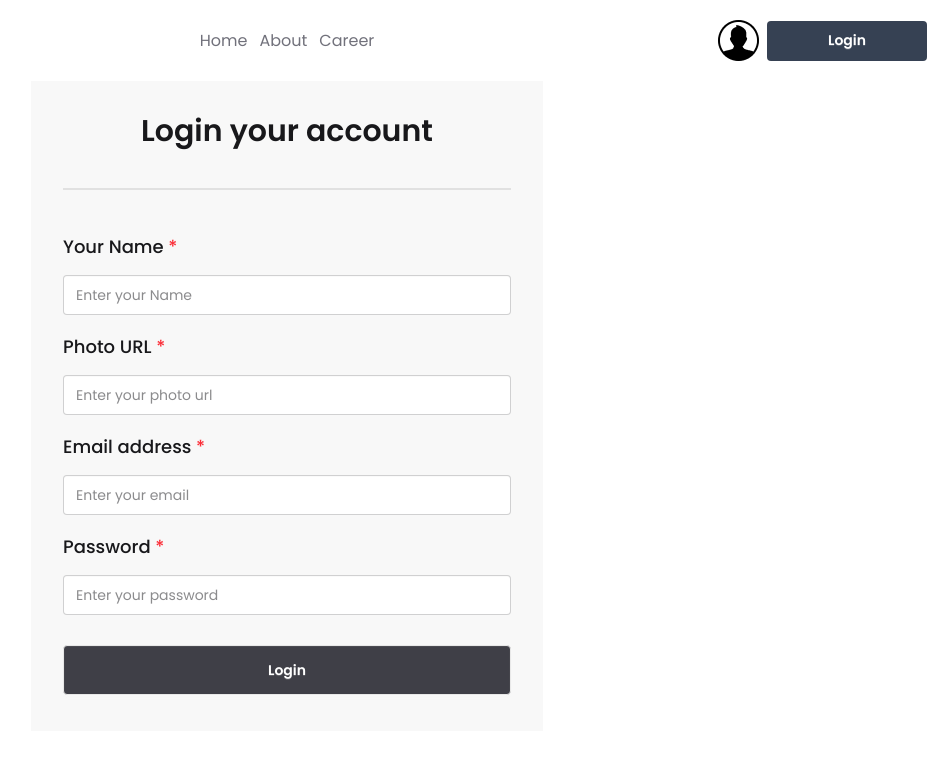
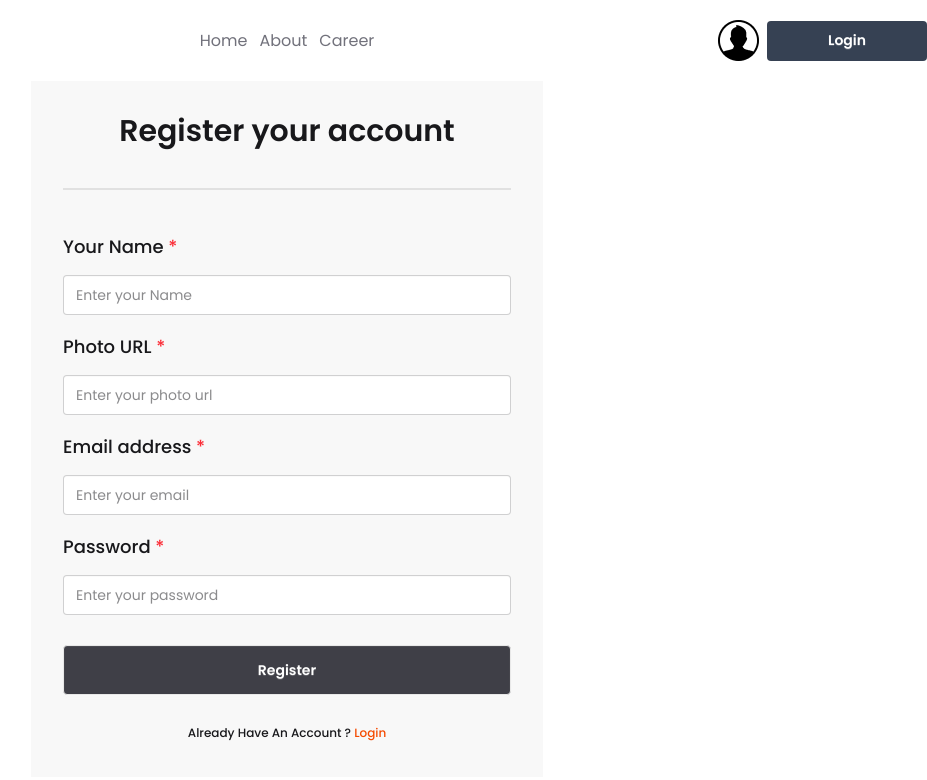
Before and after one commit to tawhidzihad/dragon-news-nextjs-app, a Next.js app: page /register in a window 1280 px wide. Shown: the top 780 px of the page, without its empty margins (353-1280 px from the left). Built offline with nearby package versions, Linux system fonts and the light colour scheme.

Commit message:
Dragon news deploy in vercel

```diff
--- a/package.json
+++ b/package.json
@@ -9,6 +9,7 @@
 		"lint": "eslint"
 	},
 	"dependencies": {
+		"better-auth": "^1.6.9",
 		"date-fns": "^4.1.0",
 		"next": "16.2.4",
 		"react": "19.2.4",
--- a/src/app/(auth)/login/page.jsx
+++ b/src/app/(auth)/login/page.jsx
@@ -13,8 +13,8 @@ const LoginPage = () => {
 		mode: "onChange",
 	});
 
-	const onSubmit = (data) => {
-      console.log(data);
+	const onSubmit = (onSubmitData) => {
+		console.log(onSubmitData);
 	};
 
 	// const passwordLength = watch("password")?.length || 0;
--- a/src/app/(auth)/register/page.jsx
+++ b/src/app/(auth)/register/page.jsx
@@ -1,5 +1,6 @@
 "use client";
 
+import Link from "next/link";
 import { useForm } from "react-hook-form";
 
 const RegisterPage = () => {
@@ -12,8 +13,8 @@ const RegisterPage = () => {
 		mode: "onChange",
 	});
 
-	const onSubmit = (data) => {
-      console.log(data);
+	const onSubmit = (onSubmitData) => {
+		console.log(onSubmitData);
 	};
 
 	// const passwordLength = watch("password")?.length || 0;
@@ -22,7 +23,7 @@ const RegisterPage = () => {
 		<div className="container mx-auto min-h-[80vh] flex justify-center items-center">
 			<div className="space-y-8 bg-base-200 py-8 px-8 w-lg">
 				<h1 className="text-3xl font-semibold text-center">
-					Login your account
+					Register your account
 				</h1>
 
 				<div className="divider"></div>
@@ -31,8 +32,7 @@ const RegisterPage = () => {
 					className="fieldset rounded-box space-y-2"
 					onSubmit={handleSubmit(onSubmit)}
 				>
-
-               <p className="text-lg font-medium">
+					<p className="text-lg font-medium">
 						Your Name <span className="text-red-500">*</span>
 					</p>
 					<input
@@ -45,11 +45,11 @@ const RegisterPage = () => {
 						className="input w-full mb-3"
 						placeholder="Enter your Name"
 					/>
-               {errors.name && (
+					{errors.name && (
 						<p className="text-red-500">{errors.name.message}</p>
 					)}
 
-               <p className="text-lg font-medium">
+					<p className="text-lg font-medium">
 						Photo URL <span className="text-red-500">*</span>
 					</p>
 					<input
@@ -62,10 +62,9 @@ const RegisterPage = () => {
 						className="input w-full mb-3"
 						placeholder="Enter your photo url"
 					/>
-               {errors.photo && (
+					{errors.photo && (
 						<p className="text-red-500">{errors.photo.message}</p>
 					)}
-
 
 					<p className="text-lg font-medium">
 						Email address <span className="text-red-500">*</span>
@@ -116,8 +115,15 @@ const RegisterPage = () => {
 						type="submit"
 						// disabled={!isValid}
 					>
-						Login
+						Register
 					</button>
+
+					<p className="text-xs font-medium text-center mt-4">
+						Already Have An Account ?{" "}
+						<Link href={"/login"} className="text-orange-600">
+							Login
+						</Link>
+					</p>
 				</form>
 			</div>
 		</div>
--- a/src/components/shared/BreakingNews.jsx
+++ b/src/components/shared/BreakingNews.jsx
@@ -35,7 +35,7 @@ const BreakingNews = async () => {
 	return (
 		<div className="flex justify-between gap-2 items-center bg-zinc-200 p-3 container mx-auto">
 			<button className="btn btn-xs sm:btn-sm md:btn-md bg-rose-600 text-white shadow-none rounded-none border-none">
-				Latest News
+				Breaking News
 			</button>
 			<Marquee pauseOnHover={true}>
 				{breakingNews.map((news, ind) => (
```
Also changed, not shown: 2 other files (tests, documents, lock files or other folders).
